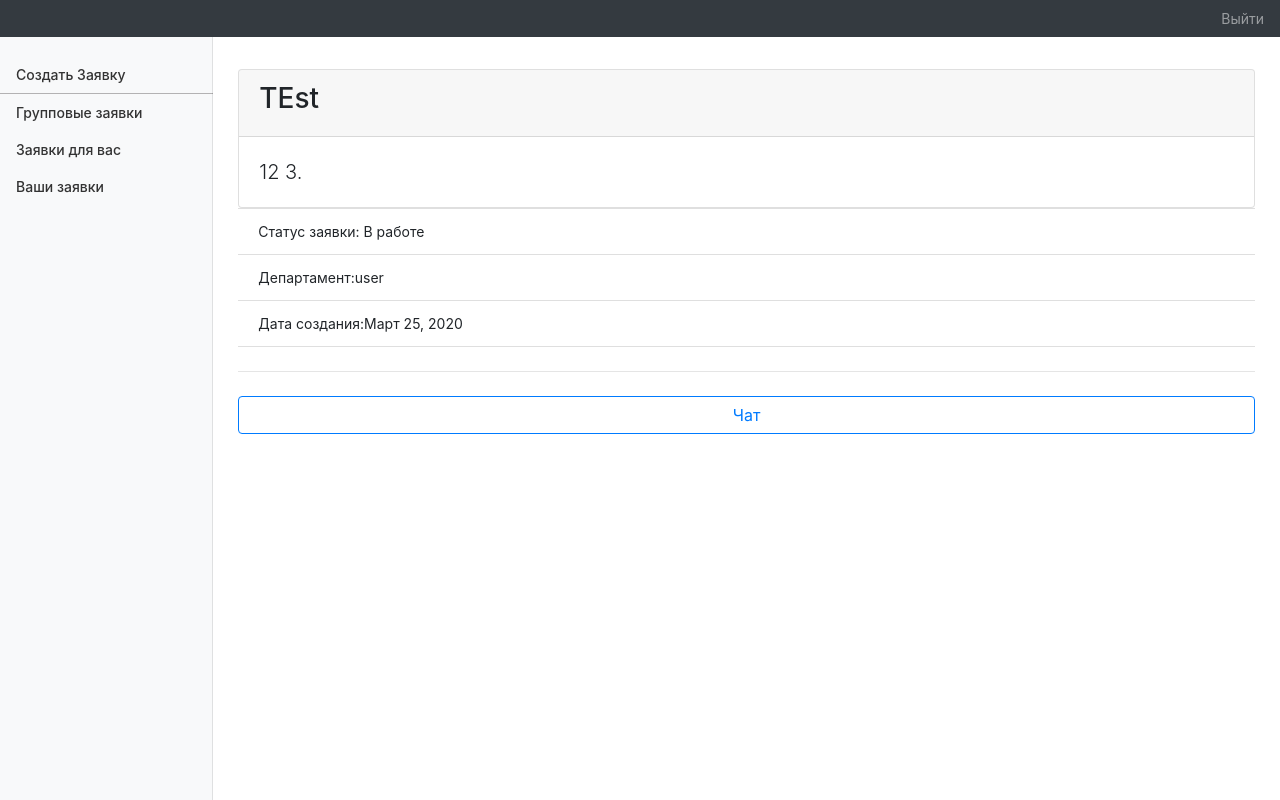
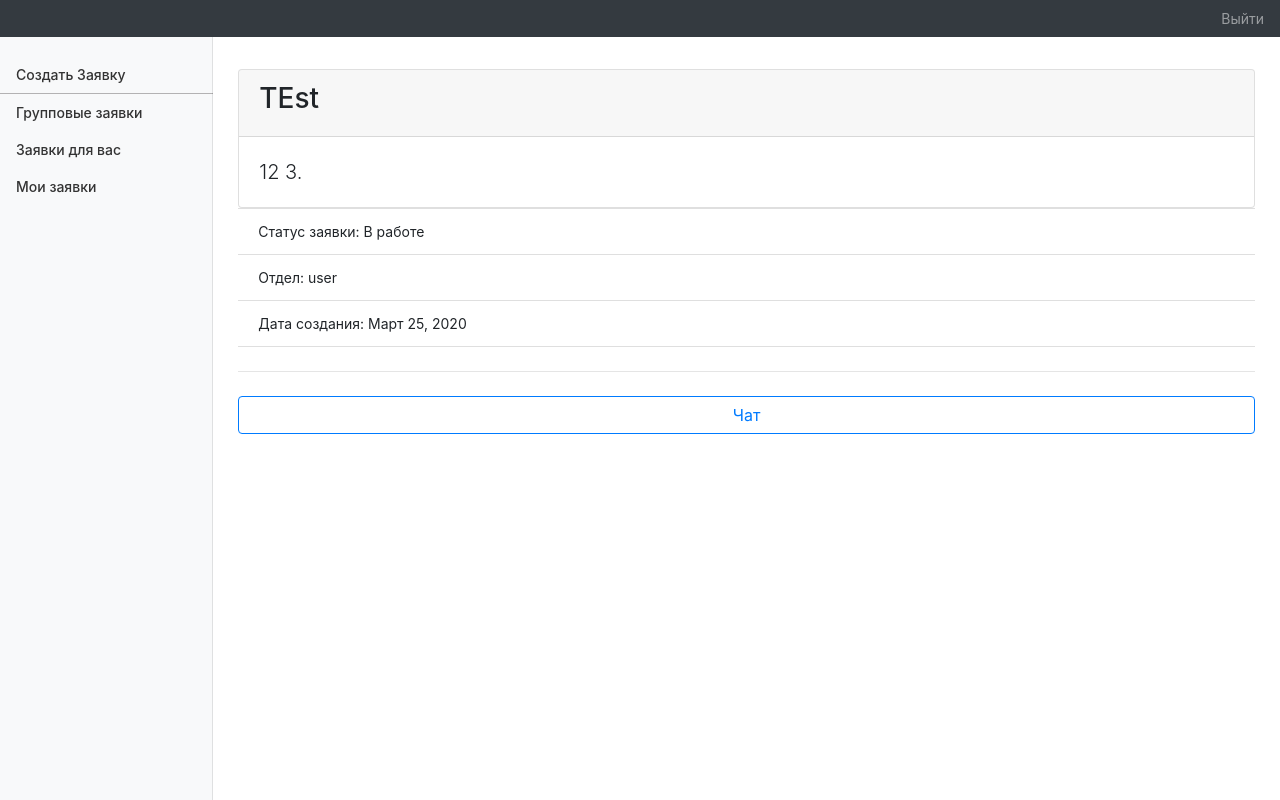
Before and after one commit to hewimetall/help_desk, a Django app: page /ticket/details/1/ in a window 1280 px wide. Run offline with Django 3.2, Linux system fonts and the light colour scheme; a user stored in the database is signed in; data comes from the database, SQL or seed files in the repository; both versions use the stored data as it was after the commit; parts of the project's set-up code (start-up, migrations or seed data) failed here and were passed over; some libraries are stand-ins or nearby versions.

Commit message:
gramm fix

```diff
--- a/Base/models.py
+++ b/Base/models.py
@@ -45,7 +45,7 @@ class TicketBD(AbstractTicketBD):
     maneger = models.ForeignKey(CustomUser, related_name='manager_aCr', on_delete=models.DO_NOTHING, blank=True,
                                 null=True, verbose_name="Ответственный")  # Ответственный
     groups = models.ForeignKey(CustomGroup, related_name='groups_aCr', on_delete=models.DO_NOTHING,
-                               verbose_name="Подразделения")  # Подразделения
+                               verbose_name="Отдел")  # Подразделения
     created_t = models.DateTimeField(auto_now_add=True)
 
     history = HistoricalRecords()
--- a/Forms/forms_chat.py
+++ b/Forms/forms_chat.py
@@ -32,7 +32,7 @@ class ManegerTicketChatForm(TicketChatForm):
     is_move_ticket_back = forms.BooleanField(
         label="Отправить на доработку", required=False)
     is_move_ticket_end = forms.BooleanField(
-        label="Выполнено заявку", required=False)
+        label="Заявка выполнена", required=False)
 
     def getSTATUS(self, form_clear_data):
         if form_clear_data['is_move_ticket_end'] and form_clear_data['is_move_ticket_back']:
--- a/core/templates/label/base_menu.html
+++ b/core/templates/label/base_menu.html
@@ -60,7 +60,7 @@
                     <li class="nav-item">
                         <a  class="nav-link" href="{% url 'user_list'  %}">
                         <span data-feather="layers"></span>
-                        Ваши заявки
+                        Мои заявки
                         </a>
                     </li>
                     <!-- <li class="nav-item">
--- a/core/templates/label/ticketDetail.html
+++ b/core/templates/label/ticketDetail.html
@@ -28,8 +28,8 @@
                   </div> -->
                 <ul class="list-group list-group-flush">
                     <li class="list-group-item">Статус заявки: {{ ticket.getStatus }}</li>
-                    <li class="list-group-item">Департамент:{{ ticket.groups }}</li>
-                    <li class="list-group-item">Дата создания:{{ ticket.data_created }}</li>
+                    <li class="list-group-item">Отдел: {{ ticket.groups }}</li>
+                    <li class="list-group-item">Дата создания: {{ ticket.data_created }}</li>
                 </ul>
                 <hr class="my-4">
                 {% if ticket.getStatus == 'Отправленно на доработку' and is_role == "autor"  %}
```
Also changed, not shown: Views/dasboard_views.py (+9 -9 lines), Base/migrations/0005_auto_20200325_1006.py (added), db.sqlite3.
